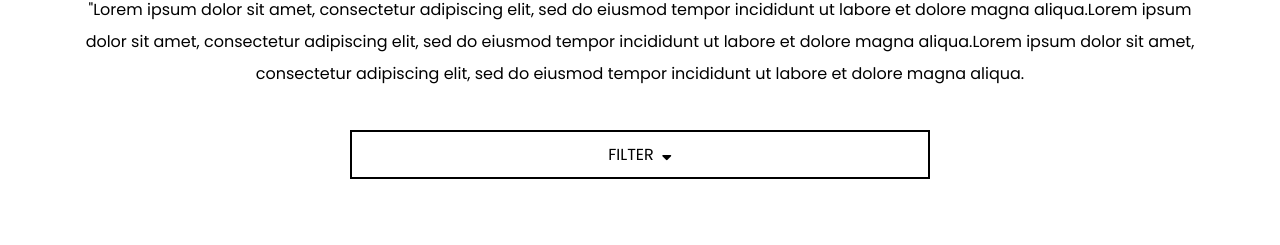
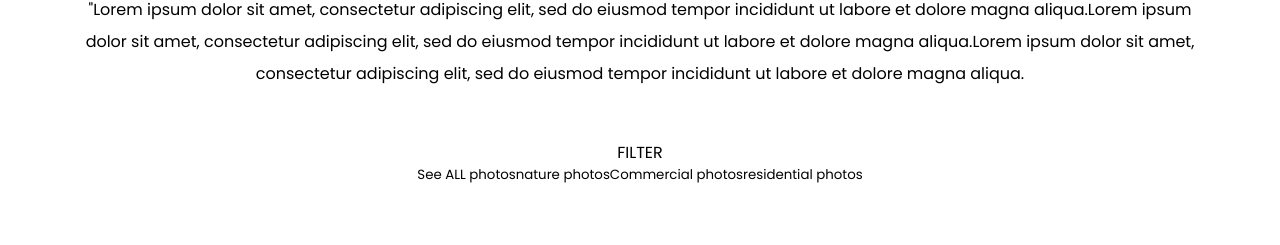
Before and after one commit to cerlans/Construction-Site-Redone, a React (Create React App) app: page / in a window 1280 px wide. Shown: the part 2479-2724 px from the top of the page. Built offline with nearby package versions, Linux system fonts and the light colour scheme.

Commit message:
1 file modified

```diff
--- a/src/style.css
+++ b/src/style.css
@@ -466,8 +466,20 @@ padding:10px;
       margin-top:15px;
       margin-bottom:15px;
   }
-  .filter-container {
-
+  .filter-container i {
+    display:none;
   }
-
+  .filter-container  .filter-button{
+    border:none;
+    width:100%;
+ }
+  .filter-container .hidden-menu{
+    display:block;
+  }
+  .filter-container .hidden-menu button {
+     background: transparent;
+  box-shadow: 0px 0px 0px transparent;
+  border: 0px solid transparent;
+  text-shadow: 0px 0px 0px transparent;
+  }
 }
```
